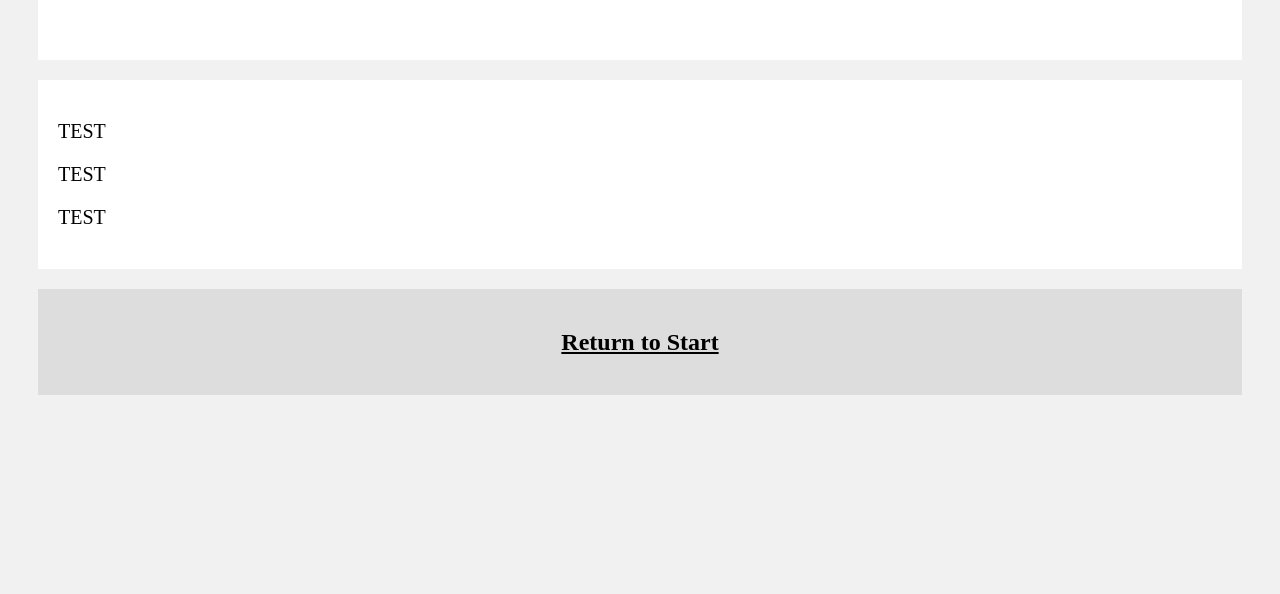
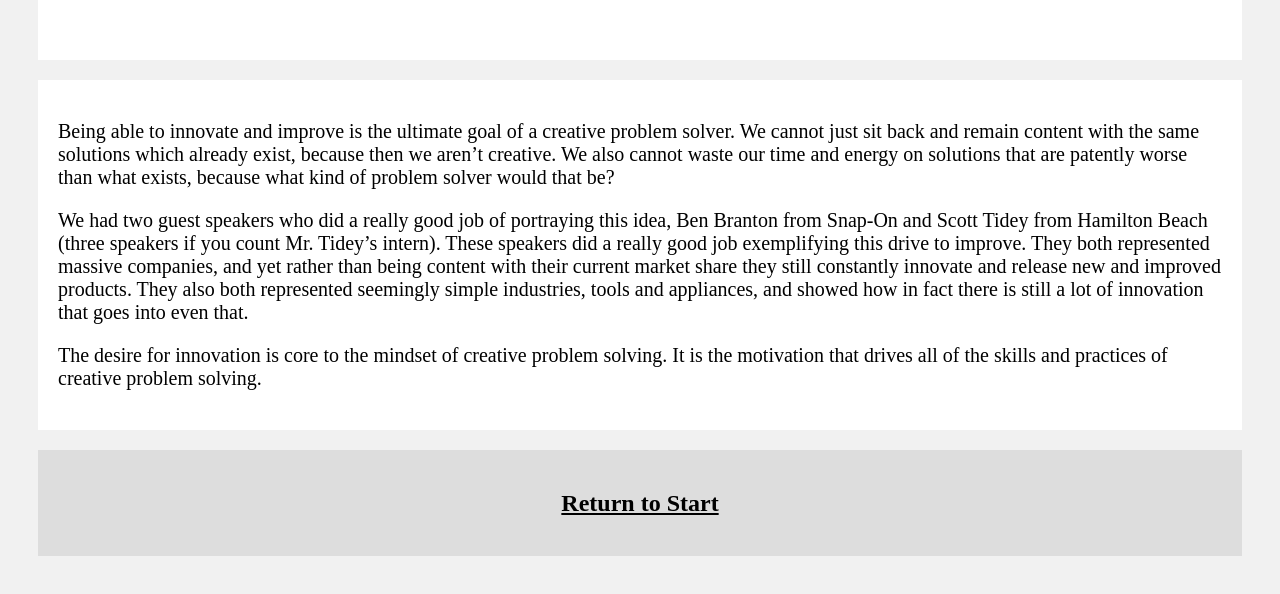
Before and after one commit to Januse88/CPS-Final-Deliverable, a plain HTML site: page public/innovate.html in a window 1280 px wide. Shown: the part 207-801 px from the top of the page. Drawn offline with Linux system fonts and the light colour scheme.

Commit message:
Added text for Innovation and Opportunity

```diff
--- a/public/innovate.html
+++ b/public/innovate.html
@@ -14,9 +14,9 @@
 
 <div class="row">
     <div class="card">
-      <p>TEST</p>
-      <p>TEST</p>
-      <p>TEST</p>
+      <p>Being able to innovate and improve is the ultimate goal of a creative problem solver. We cannot just sit back and remain content with the same solutions which already exist, because then we aren’t creative. We also cannot waste our time and energy on solutions that are patently worse than what exists, because what kind of problem solver would that be?</p>
+      <p>We had two guest speakers who did a really good job of portraying this idea, Ben Branton from Snap-On and Scott Tidey from Hamilton Beach (three speakers if you count Mr. Tidey’s intern). These speakers did a really good job exemplifying this drive to improve. They both represented massive companies, and yet rather than being content with their current market share they still constantly innovate and release new and improved products. They also both represented seemingly simple industries, tools and appliances, and showed how in fact there is still a lot of innovation that goes into even that. </p>
+      <p>The desire for innovation is core to the mindset of creative problem solving. It is the motivation that drives all of the skills and practices of creative problem solving. </p>
     </div>
 </div>
 
```
Also changed, not shown: public/opportunity.html (+2 -3 lines).
